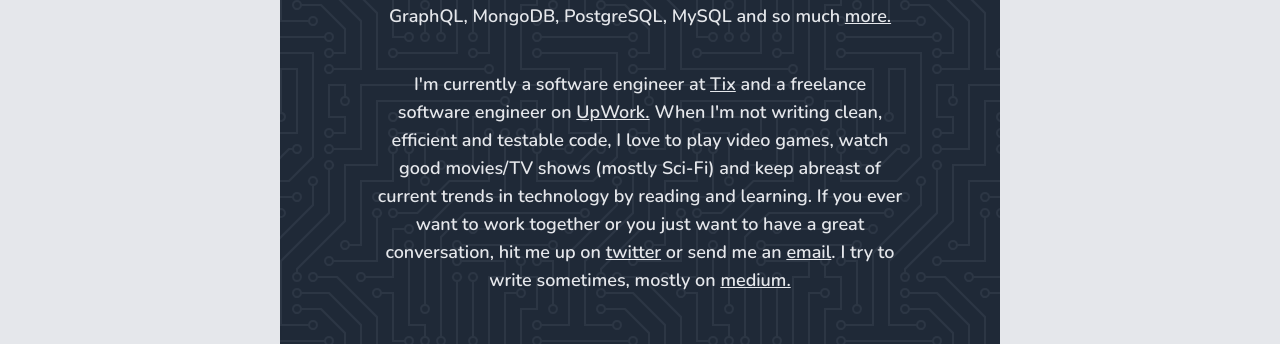
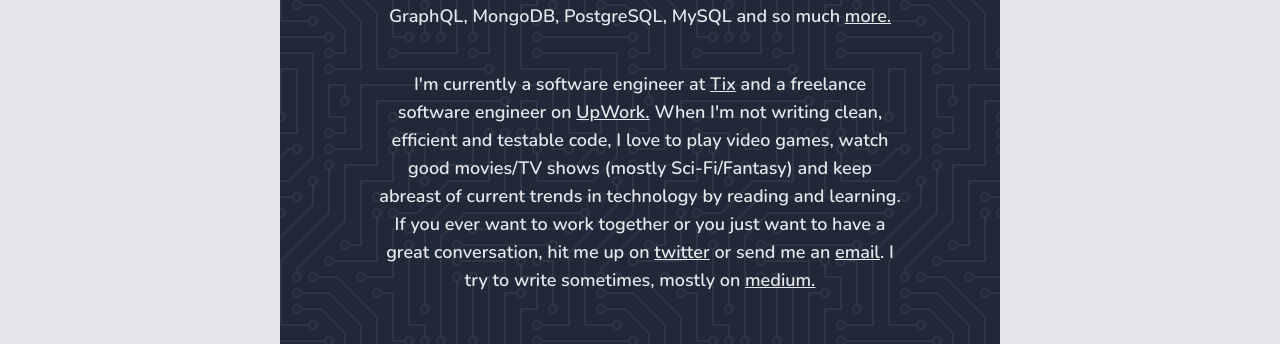
Before and after one commit to oseughu/portfolio, a Svelte app: page / in a window 1280 px wide. Shown: the part 601-945 px from the top of the page. Built offline with nearby package versions, Linux system fonts and the light colour scheme.

Commit message:
fix intro

```diff
--- a/src/components/Intro.svelte
+++ b/src/components/Intro.svelte
@@ -52,9 +52,9 @@
         target="_blank">UpWork.</a
       >
       When I'm not writing clean, efficient and testable code, I love to play video
-      games, watch good movies/TV shows (mostly Sci-Fi) and keep abreast of current
-      trends in technology by reading and learning. If you ever want to work together
-      or you just want to have a great conversation, hit me up on
+      games, watch good movies/TV shows (mostly Sci-Fi/Fantasy) and keep abreast
+      of current trends in technology by reading and learning. If you ever want to
+      work together or you just want to have a great conversation, hit me up on
       <a
         class="underline"
         href="https://twitter.com/messages/compose?recipient_id=235426005&text=hey%20there%20fine%20boy"
```
